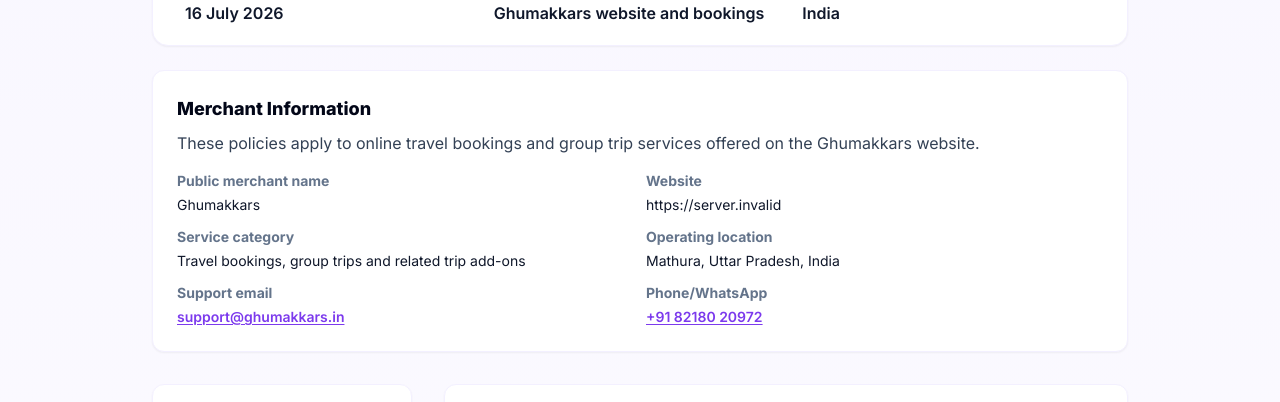
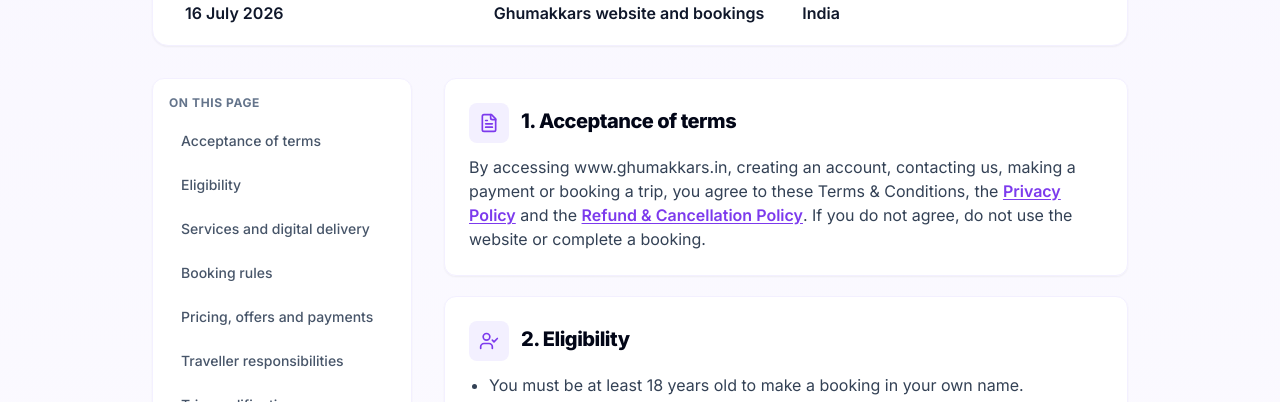
Before and after one commit to nobxta/Ghumakkars-2, a Next.js app: page /terms in a window 1280 px wide. Shown: the part 381-783 px from the top of the page. Built offline with nearby package versions, Linux system fonts and the light colour scheme; no server answers.

Commit message:
Remove merchant block from legal pages

```diff
--- a/components/LegalPolicyPage.tsx
+++ b/components/LegalPolicyPage.tsx
@@ -511,45 +511,6 @@
           </div>
         </header>
 
-        <section className="mt-6 rounded-xl border border-purple-100 bg-white p-5 shadow-sm sm:p-6">
-          <h2 className="text-lg font-extrabold text-slate-950">Merchant Information</h2>
-          <p className={`${paragraph} mt-2`}>
-            These policies apply to online travel bookings and group trip services offered on the Ghumakkars website.
-          </p>
-          <dl className="mt-4 grid gap-3 text-sm sm:grid-cols-2">
-            <div>
-              <dt className="font-bold text-slate-500">Public merchant name</dt>
-              <dd className="mt-1 text-slate-900">{CONTACT.brandName}</dd>
-            </div>
-            <div>
-              <dt className="font-bold text-slate-500">Website</dt>
-              <dd className="mt-1 text-slate-900">{siteUrl}</dd>
-            </div>
-            <div>
-              <dt className="font-bold text-slate-500">Service category</dt>
-              <dd className="mt-1 text-slate-900">Travel bookings, group trips and related trip add-ons</dd>
-            </div>
-            <div>
-              <dt className="font-bold text-slate-500">Operating location</dt>
-              <dd className="mt-1 text-slate-900">{CONTACT.address}</dd>
-            </div>
-            <div>
-              <dt className="font-bold text-slate-500">Support email</dt>
-              <dd className="mt-1">
-                <EmailLink />
-              </dd>
-            </div>
-            <div>
-              <dt className="font-bold text-slate-500">Phone/WhatsApp</dt>
-              <dd className="mt-1">
-                <a href={CONTACT.whatsappLink} className="font-semibold text-purple-700 underline underline-offset-2 hover:text-purple-900">
-                  {CONTACT.phoneDisplay}
-                </a>
-              </dd>
-            </div>
-          </dl>
-        </section>
-
         <div className="mt-8 grid gap-8 lg:grid-cols-[260px_minmax(0,1fr)]">
           <aside className="hidden lg:block">
             <nav className="sticky top-24 rounded-xl border border-purple-100 bg-white p-4 shadow-sm">
```
